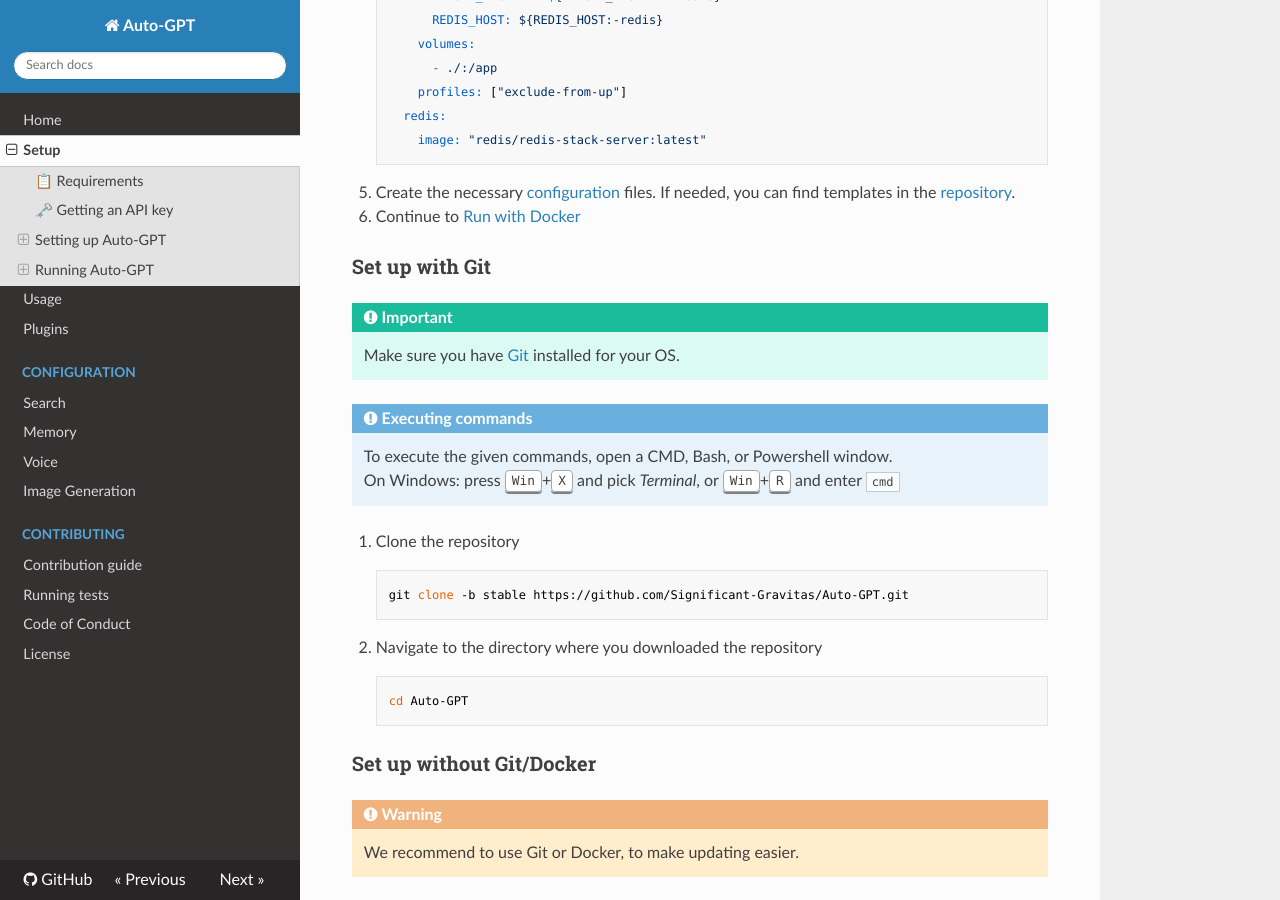
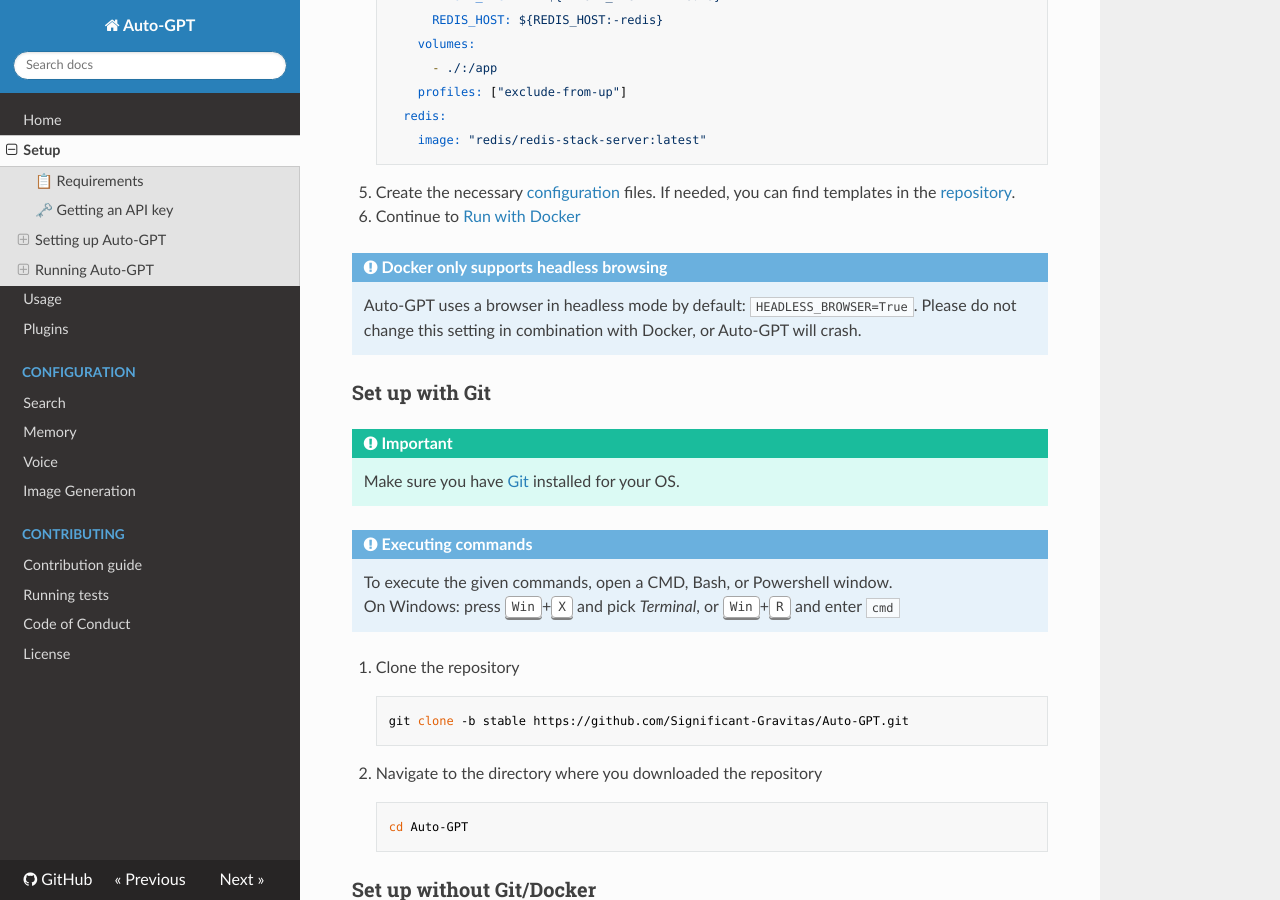
Before and after one commit to Zeus-Aphrodite/autoGPT, an MkDocs documentation site: the page built from docs/setup.md, in a window 1280 px wide and 900 px high, scrolled down 1833 px. Built offline with MkDocs 1.6.1, drawn with Linux system fonts in a browser that asks for light colours; nearby versions of some CDN libraries.

Commit message:
Fix `browse_website` headless mode for Firefox (#2816)
Co-authored-by: Reinier van der Leer <github@pwuts.nl>

```diff
--- a/docs/setup.md
+++ b/docs/setup.md
@@ -63,6 +63,10 @@
 5. Create the necessary [configuration](#configuration) files. If needed, you can find
     templates in the [repository].
 6. Continue to [Run with Docker](#run-with-docker)
+
+!!! note "Docker only supports headless browsing"
+    Auto-GPT uses a browser in headless mode by default: `HEADLESS_BROWSER=True`.
+    Please do not change this setting in combination with Docker, or Auto-GPT will crash.
 
 [Docker Hub]: https://hub.docker.com/r/significantgravitas/auto-gpt
 [repository]: https://github.com/Significant-Gravitas/Auto-GPT
```
Also changed, not shown: 1 other file.
